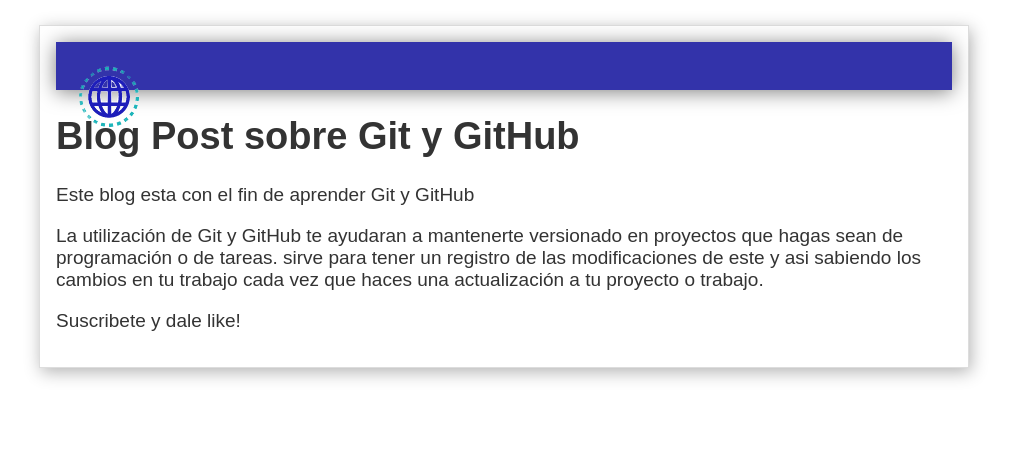
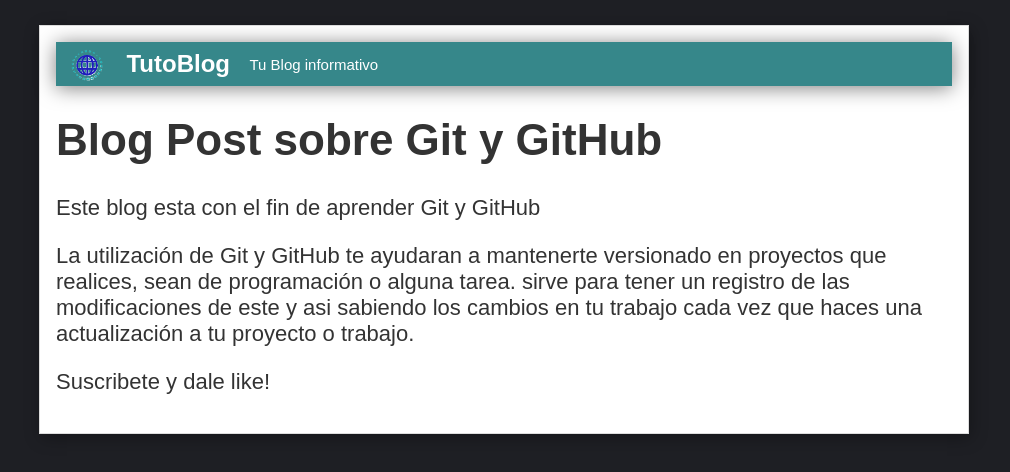
Before and after one commit to DanielAguilera1/TutoBlog, a plain HTML site: page index.html in a window 1280 px wide. Shown: the whole page, without its empty margins (136-1146 px from the left). Drawn offline with Linux system fonts and the light colour scheme.

Commit message:
modifcacion de fondo, logo nuevo y mejor color de header

```diff
--- a/estilos/estilo.css
+++ b/estilos/estilo.css
@@ -2,32 +2,43 @@ body{
     text-align: center;
     font-family: Arial, Helvetica, sans-serif;
     color: #333;
+    background-color: #1e1f24;
     font-size: 16px;
     margin: 0;
     padding: 0;
 }
 
 .cabecera{
-    height: 2em;
-    background: #33a;
+    height: 100%;
+    background: rgb(54, 135, 138);
     color: white;
     box-shadow: 0px 2px 20px 0px rgba(0, 0, 0, 0.5);
-    margin: 0;
-    padding: 0.5em;
+    vertical-align: middle;
+}
+
+.cabecera .img-logo{
+    height: 44px;
+    width: 46px;
+    padding-left: 0.5em;
+    vertical-align: middle;
 }
 
 #tutoblog{
+    vertical-align: middle;
+    padding-left: 0.5em;
     font-weight: bold;
     font-size: 24px;
 }
 
 #spanline{
+    vertical-align: middle;
     font-weight: normal;
     font-size: 15px;
     padding: 0 0 0 1em;
 }
 
 .contenedor{
+    background-color: white;
     width: 70%;
     padding: 1em;
     text-align: left;
@@ -38,7 +49,7 @@ body{
 }
 
 .post{
-    font-size: 19px;
+    font-size: 22px;
 }
 
 .container h1{
--- a/index.html
+++ b/index.html
@@ -18,7 +18,7 @@
             <h1>Blog Post sobre Git y GitHub</h1>
             <p>Este blog esta con el fin de aprender Git y GitHub</p>
             <p>La utilización de Git y GitHub te ayudaran a mantenerte versionado
-            en proyectos que hagas sean de programación o de tareas. sirve para tener
+            en proyectos que realices, sean de programación o alguna tarea. sirve para tener
             un registro de las modificaciones de este y asi sabiendo los cambios
             en tu trabajo cada vez que haces una actualización a tu proyecto o trabajo.
             </p>
```
